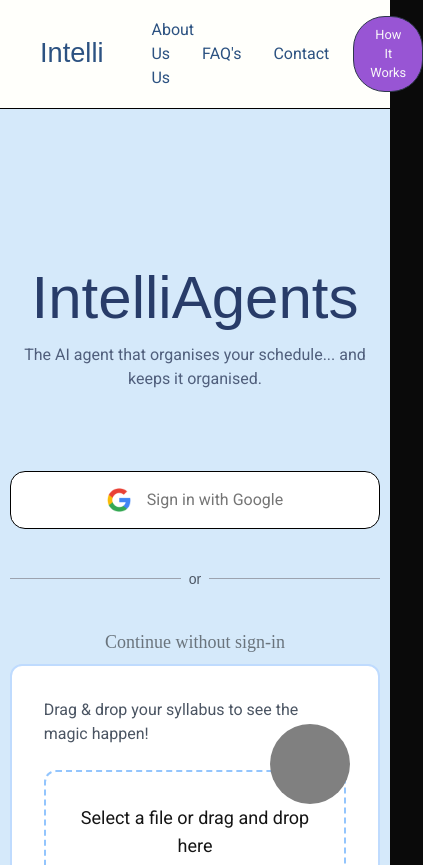
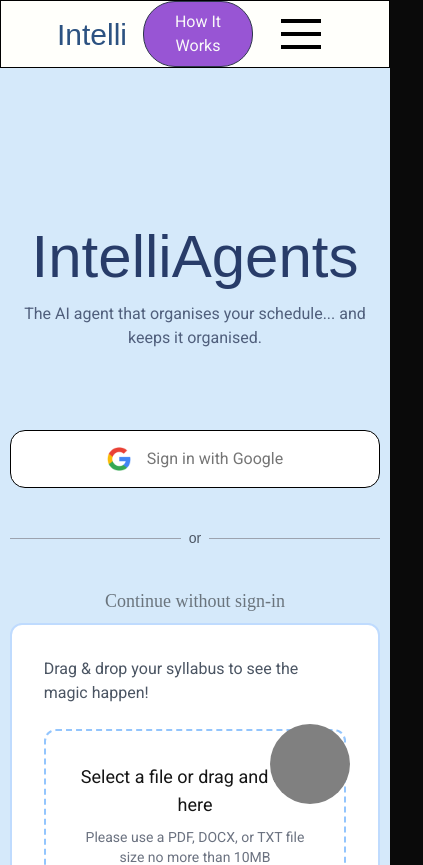
Before and after one commit to intelliagents25/intelliAgents, a Next.js app in the folder frontend/: page / in a window 390 px wide. Shown: the top 865 px of the page, 423 px wide, since content can reach past the window. Built offline with nearby package versions, Linux system fonts and the light colour scheme; a web font is replaced by a local one.

Commit message:
fixed header and footer responsiveness

```diff
--- a/frontend/src/app/layout.js
+++ b/frontend/src/app/layout.js
@@ -6,6 +6,7 @@
 import Link from 'next/link'
 import Chat from './components/chat/Chat';
 import WarningModal from './components/WarningModal'; // Import the modal
+import CheckboxDropdown from './components/CheckboxDropdown';
 
 const geistSans = Geist({
   variable: "--font-geist-sans",
@@ -42,17 +43,33 @@
         <AuthProvider>
           <div className="layout">
 
-            <header className="header">
-              <Link href={{ pathname: '/' }} className="font-logo px-6">
-                Intelli
-              </Link>
-              <div className="mx-6 space-x-8">
-                <a href="about-us">About Us</a>
-                <a href="faq">FAQ's</a>
-                <a href="contact-us">Contact Us</a>
+          <header className="h-[68px] px-[16px] bg-[#FFFFFB] border-[1px] border-[#000000] flex items-center">
+            <nav className="w-full flex items-center justify-between ml-10 mr-10 md:ml-15 md:mr-15 lg:ml-20 lg:mr-20">
+
+              {/* Left Section: Intelli + Navigation Links */}
+              <div className="flex items-center space-x-8">
+                {/* Intelli (Always Visible) */}
+                <Link href="/" className="text-[30px] text-[#2C5281] font-[400] suez-font">
+                  Intelli
+                </Link>
+
+                {/* Navigation Links (Hidden on Small Screens) */}
+                <div className="hidden md:flex lg:flex items-center space-x-8">
+                  <Link href="about-us" className="text-[16px] font-[400] text-[#2C5281] hover:underline">About Us</Link>
+                  <Link href="/" className="text-[16px] font-[400] text-[#2C5281] hover:underline">FAQ's</Link>
+                  <Link href="contact-us" className="text-[16px] font-[400] text-[#2C5281] hover:underline">Contact Us</Link>
+                </div>
               </div>
-              <button className="mx-4 button">How It Works</button>
-            </header>
+
+              {/* Right Section: How It Works */}
+              <div className='flex items-center'>
+                <button className="mx-4 my-4 button">How It Works</button>
+                <div className="flex md:hidden lg:hidden">
+                <CheckboxDropdown />
+              </div>
+              </div>
+            </nav>
+          </header>
 
             <main className="body">
               {/* Inject WarningModal inside layout */}
@@ -64,8 +81,7 @@
             <footer className="footer">
               <h2 className="font-logo">IntelliAgents</h2>
               <p className="text-md text-light">Your student-led, AI-powered, semester agent</p>
-              <div className="my-6 space-x-8">
-                <a href="#" className="scroll-top font-bold">Back to top</a>
+              <div className="my-6 space-x-4 md:space-x-6 lg:space-x-8">
                 <Link href={{ pathname: '/' }} className="font-roboto">
                   Home
                 </Link>
@@ -76,6 +92,7 @@
                   How It Works
                 </Link>
               </div>
+              <a href="#" className="scroll-top font-bold">Back to top</a>
               <hr />
               <br />
               <p className="text-sm roboto-font">© IntelliAgents 2025</p>
```
